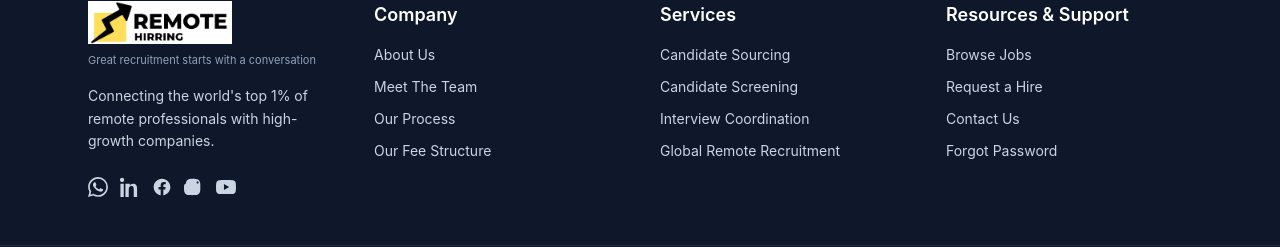
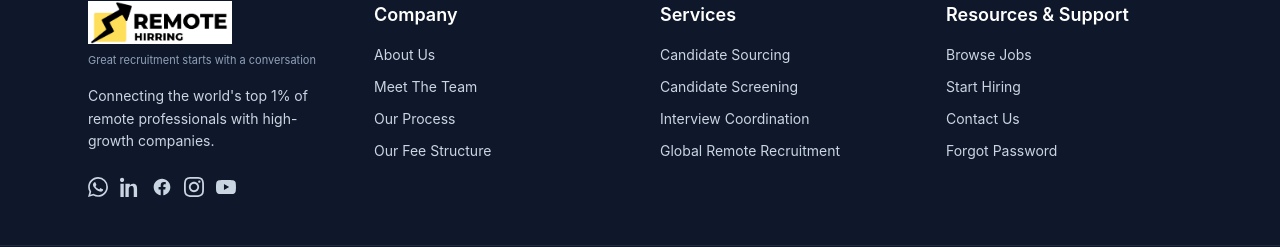
Before and after one commit to joblessSince1997asEngineer/hiring-remote, a Next.js app: page / in a window 1280 px wide. Shown: the part 2128-2375 px from the top of the page. Built offline with nearby package versions, Linux system fonts and the light colour scheme; no server answers.

Commit message:
Copy: Start Hiring rename + role-gate request-job + remove subtitle

```diff
--- a/app/dashboard/my-requests/page.tsx
+++ b/app/dashboard/my-requests/page.tsx
@@ -30,8 +30,8 @@
           <p className="text-slate-500">Track your submitted requests and their status.</p>
         </div>
         <Link href="/request-job" className="no-underline">
-          <button className="bg-black text-white px-5 py-2.5 rounded-full font-semibold text-sm flex items-center gap-2 hover:bg-slate-800 transition">
-            <Plus className="w-4 h-4" /> New Request
+                    <button className="bg-black text-white px-5 py-2.5 rounded-full font-semibold text-sm flex items-center gap-2 hover:bg-slate-800 transition">
+            <Plus className="w-4 h-4" /> Start Hiring
           </button>
         </Link>
       </div>
--- a/app/request-job/page.tsx
+++ b/app/request-job/page.tsx
@@ -1,6 +1,24 @@
+import { getUserId } from '@/lib/auth'
+import { redirect } from 'next/navigation'
+import { prisma } from '@/lib/prisma'
 import ClientRequestForm from '@/components/ClientRequestForm'
 
-export default function RequestJobPage() {
+export default async function RequestJobPage() {
+  const userId = await getUserId()
+  const roleRow = userId ? await prisma.roles.findUnique({ where: { user_id: userId } }) : null
+  const role = roleRow?.role
+
+  // Not logged in → push to signup with recruiter intent
+  if (!userId) {
+    redirect('/sign-up?intent=hiring')
+  }
+
+  // Candidate → can't submit hiring requests
+  if (role === 'candidate') {
+    redirect('/jobs')
+  }
+
+  // Client (recruiter) or admin → allowed
   return (
     <div className="min-h-screen bg-[#f8f9fa] py-12 px-4">
       <ClientRequestForm />
--- a/components/ClientRequestForm.tsx
+++ b/components/ClientRequestForm.tsx
@@ -83,11 +83,7 @@
 
   return (
     <div className="max-w-2xl mx-auto p-6 md:p-8 bg-white rounded-2xl border border-slate-200 shadow-sm">
-      <h1 className="text-2xl font-bold mb-1 text-slate-900">Submit Hiring Request</h1>
-      <p className="text-sm text-slate-500 mb-6">
-        Tell us about the role you need filled. Admin will review and post it live.
-      </p>
-
+                              <h1 className="text-2xl font-bold mb-6 text-slate-900">Start Hiring</h1>
       {/* Step indicator */}
       <div className="flex items-center justify-between mb-8">
         {steps.map((s, idx) => {
--- a/components/Footer.tsx
+++ b/components/Footer.tsx
@@ -114,14 +114,14 @@
 
   {/* Instagram */}
   <a
-    href="https://www.instagram.com/remote_hirring_?igsh=MW9ra25hZngwcnliOQ=="
+  href="https://www.instagram.com/remotehirring"
   target="_blank"
   rel="noreferrer"
   aria-label="Instagram"
   className="text-slate-300 hover:text-[#facc15] transition-colors"
 >
   <svg className="w-5 h-5" fill="currentColor" viewBox="0 0 24 24">
-      <path d="M12 2c-2.7 0-3 0-4 .1-1 .1-1.7.2-2.4.5-.7.3-1.2.6-1.7 1.1-.5.5-.8 1-1.1 1.7-.3.7-.4 1.4-.5 2.4C.1 9 0 9.3 0 12s.1 3 .1 4c.1 1 .2 1.7.5 2.4.3.7.6 1.2 1.1 1.7.5.5 1 .8 1.7 1.1.7.3 1.4.4 2.4.5 1 .1 1.3.1 4 .1s3 0 4-.1c1-.1 1.7-.2 2.4-.5.7-.3 1.2-.6 1.7-1.1.5-.5.8-1 1.1-1.7.3-.7.4-1.4.5-2.4.1-1 .1-1.3.1-4s0-3-.1-4c-.1-1-.2-1.7-.5-2.4-.3-.7-.6-1.2-1.1-1.7-.5-.5-1-.8-1.7-1.1-.7-.3-1.4-.4-2.4-.5-1-.1-1.3-.1-4-.1zm0 5c-2.8 0-5 2.2-5 5s2.2 5 5 5 5-2.2 5-5-2.2-5-5-5zm0 8c-1.7 0-3-1.3-3-3s1.3-3 3-3 3 1.3 3 3-1.3 3-3 3zm5.5-8.3c0 .7-.5 1.2-1.2 1.2-.7 0-1.2-.5-1.2-1.2s.5-1.2 1.2-1.2 1.2.5 1.2 1.2z"/>
+    <path d="M12 2.163c3.204 0 3.584.012 4.85.07 3.252.148 4.771 1.691 4.919 4.919.058 1.265.069 1.645.069 4.849 0 3.205-.012 3.584-.069 4.849-.149 3.225-1.664 4.771-4.919 4.919-1.266.058-1.644.07-4.85.07-3.204 0-3.584-.012-4.849-.07-3.26-.149-4.771-1.699-4.919-4.92-.058-1.265-.07-1.644-.07-4.849 0-3.204.013-3.583.07-4.849.149-3.227 1.664-4.771 4.919-4.919 1.266-.057 1.645-.069 4.849-.069zm0-2.163c-3.259 0-3.667.014-4.947.072-4.358.2-6.78 2.618-6.98 6.98-.059 1.281-.073 1.689-.073 4.948 0 3.259.014 3.668.072 4.948.2 4.358 2.618 6.78 6.98 6.98 1.281.058 1.689.072 4.948.072 3.259 0 3.668-.014 4.948-.072 4.354-.2 6.782-2.618 6.979-6.98.059-1.28.073-1.689.073-4.948 0-3.259-.014-3.667-.072-4.947-.196-4.354-2.617-6.78-6.979-6.98-1.281-.059-1.69-.073-4.949-.073zm0 5.838c-3.403 0-6.162 2.759-6.162 6.162s2.759 6.163 6.162 6.163 6.162-2.759 6.162-6.163c0-3.403-2.759-6.162-6.162-6.162zm0 10.162c-2.209 0-4-1.79-4-4 0-2.209 1.791-4 4-4s4 1.791 4 4c0 2.21-1.791 4-4 4zm6.406-11.845c-.796 0-1.441.645-1.441 1.44s.645 1.44 1.441 1.44c.795 0 1.439-.645 1.439-1.44s-.644-1.44-1.439-1.44z"/>
   </svg>
 </a>
 
@@ -167,7 +167,7 @@
           <h4 className="text-lg font-semibold mb-4">Resources & Support</h4>
           <ul className="space-y-3 text-sm text-slate-300">
             <li><Link href="/jobs" className="hover:text-[#facc15] transition-colors">Browse Jobs</Link></li>
-            <li><Link href="/request-job" className="hover:text-[#facc15] transition-colors">Request a Hire</Link></li>
+            <li><Link href="/request-job" className="hover:text-[#facc15] transition-colors">Start Hiring</Link></li>
             <li><Link href="/contact" className="hover:text-[#facc15] transition-colors">Contact Us</Link></li>
             <li><Link href="/forgot-password" className="hover:text-[#facc15] transition-colors">Forgot Password</Link></li>
           </ul>
```
Lines whose indentation alone changed are shown as unchanged.
